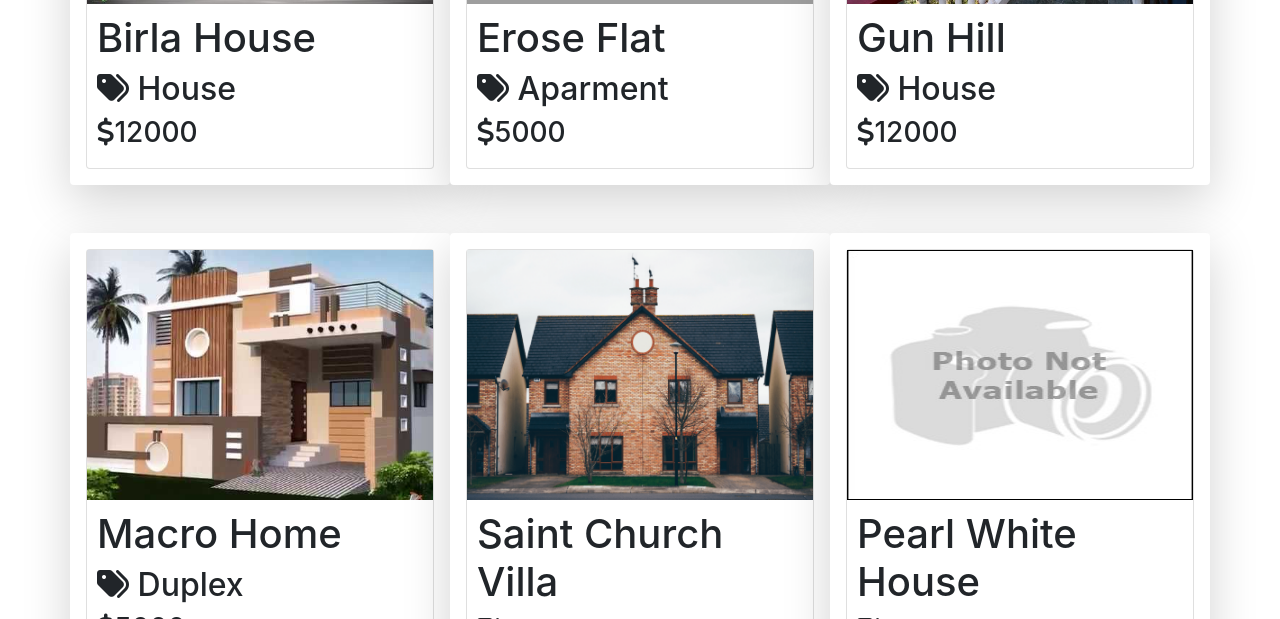
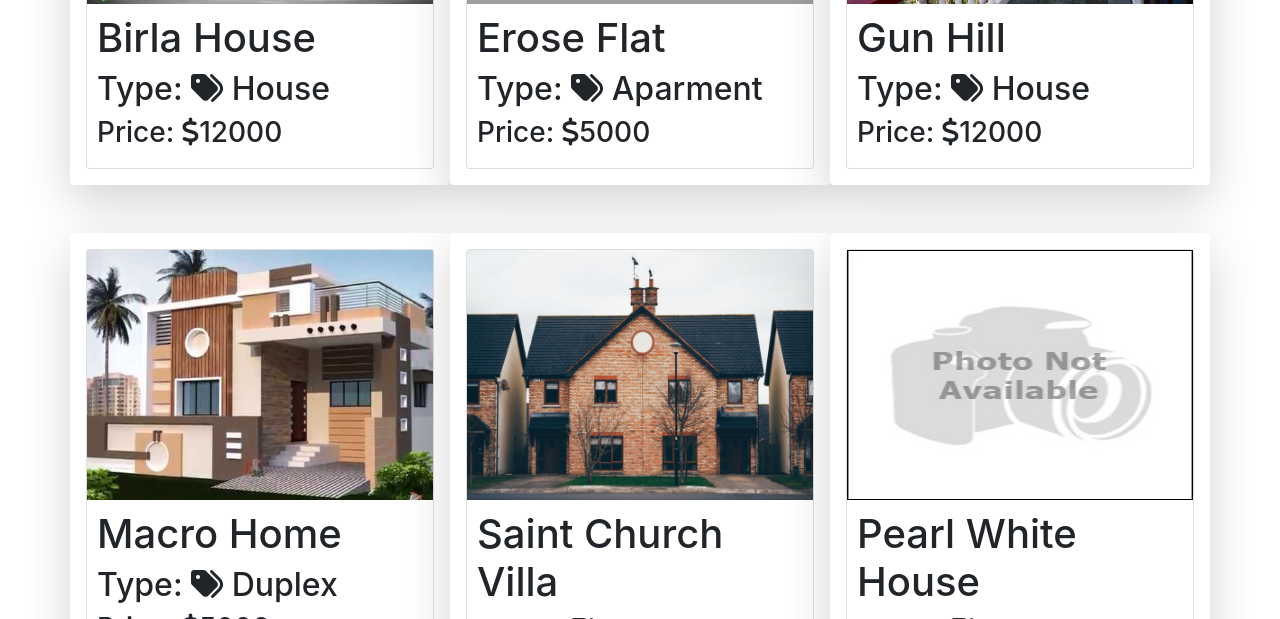
Before and after one commit to webtrainer-in/housing, an Angular app in the folder Housing-SPA/: page / in a window 1280 px wide. Shown: the part 333-952 px from the top of the page. Built offline with nearby package versions, Linux system fonts and the light colour scheme; grey boxes are pictures that could not be loaded.

Commit message:
Using HTTP call to get data
Signed-off-by: webtrainer-in <webtrainer-in@gmail.com>

```diff
--- a/Housing-SPA/angular.json
+++ b/Housing-SPA/angular.json
@@ -21,7 +21,8 @@
             "aot": false,
             "assets": [
               "src/favicon.ico",
-              "src/assets"
+              "src/assets",
+              "src/data"
             ],
             "styles": [
               "node_modules/bootstrap/dist/css/bootstrap.min.css",
--- a/Housing-SPA/src/app/app.module.ts
+++ b/Housing-SPA/src/app/app.module.ts
@@ -1,6 +1,7 @@
 import { BrowserModule } from '@angular/platform-browser';
 import { NgModule } from '@angular/core';
 import {FormsModule} from '@angular/forms'
+import { HttpClientModule } from '@angular/common/http';
 
 import { AppComponent } from './app.component';
 import { BindingComponent } from './binding/binding.component';
@@ -15,7 +16,7 @@ import { PropertyListComponent } from './property-list/property-list.component';
     PropertyListComponent
   ],
   imports: [
-    BrowserModule, FormsModule
+    BrowserModule, FormsModule, HttpClientModule
   ],
   providers: [],
   bootstrap: [AppComponent]
--- a/Housing-SPA/src/app/property-card/property-card.component.html
+++ b/Housing-SPA/src/app/property-card/property-card.component.html
@@ -3,7 +3,7 @@
     <img *ngIf="!property.image" class="propImg" src="assets/images/propNA.png" alt="property image">
     <div style="margin: 10px;">
         <h1> {{property.Name}} </h1>
-        <h2><i class="fas fa-tags"></i> {{property.Type}}</h2>
-        <h3><i class="fas fa-dollar-sign"></i>{{property.Price}}</h3>
+        <h2>Type: <i class="fas fa-tags"></i> {{property.Type}}</h2>
+        <h3>Price: <i class="fas fa-dollar-sign"></i>{{property.Price}}</h3>
     </div>
 </div>
--- a/Housing-SPA/src/app/property-list/property-list.component.ts
+++ b/Housing-SPA/src/app/property-list/property-list.component.ts
@@ -1,4 +1,6 @@
 import { Component, OnInit } from '@angular/core';
+import { HttpClient } from '@angular/common/http';
+import { map } from 'rxjs/operators';
 
 @Component({
   selector: 'app-property-list',
@@ -6,57 +8,24 @@ import { Component, OnInit } from '@angular/core';
   styleUrls: ['./property-list.component.css']
 })
 export class PropertyListComponent implements OnInit {
-  Properties: Array<any>=[
-    {
-      "id":1,
-      "Name":"Birla House",
-      "Type":"House",
-      "Price":12000,
-      "image":"house-3"
-    },
 
-    {
-      "id":2,
-      "Name":"Erose Flat",
-      "Type":"Aparment",
-      "Price":5000,
-      "image":"apartment-1"
-    },
-    {
-      "id":3,
-      "Name":"Gun Hill",
-      "Type":"House",
-      "Price":12000,
-      "image":"house-hill-2"
-    },
+  Properties: Array<any>;
 
-    {
-      "id":4,
-      "Name":"Macro Home",
-      "Type":"Duplex",
-      "Price":5000,
-      "image":"duplex-2"
-    },
-    {
-      "id":5,
-      "Name":"Saint Church Villa",
-      "Type":"House",
-      "Price":12000,
-      "image":"house-1"
-    },
-
-    {
-      "id":6,
-      "Name":"Pearl White House",
-      "Type":"Duplex",
-      "Price":5000,
-    }
-  ];
-
-
-  constructor() { }
+  constructor(private http:HttpClient) { }
 
   ngOnInit() {
+    this.http.get('data/properties.json')
+    .pipe(
+      map(responseData => {
+        //console.log(responseData);
+        const PropertiesArray = [];
+        for (const id in responseData) {
+            PropertiesArray.push(responseData[id]);
+        }
+        //console.log(PropertiesArray);
+        return PropertiesArray;
+      })
+    )
+    .subscribe(data=>this.Properties=data);
   }
-
-}
+  }
--- /dev/null
+++ b/Housing-SPA/src/data/properties.json
@@ -0,0 +1,46 @@
+[
+    {
+      "id":1,
+      "Name":"Birla House",
+      "Type":"House",
+      "Price":12000,
+      "image":"house-3"
+    },
+
+    {
+      "id":2,
+      "Name":"Erose Flat",
+      "Type":"Aparment",
+      "Price":5000,
+      "image":"apartment-1"
+    },
+    {
+      "id":3,
+      "Name":"Gun Hill",
+      "Type":"House",
+      "Price":12000,
+      "image":"house-hill-2"
+    },
+
+    {
+      "id":4,
+      "Name":"Macro Home",
+      "Type":"Duplex",
+      "Price":5000,
+      "image":"duplex-2"
+    },
+    {
+      "id":5,
+      "Name":"Saint Church Villa",
+      "Type":"House",
+      "Price":12000,
+      "image":"house-1"
+    },
+
+    {
+      "id":6,
+      "Name":"Pearl White House",
+      "Type":"Duplex",
+      "Price":5000
+    }
+  ]
```
Also changed, not shown: Housing-SPA/src/app/Data/data.json (deleted, +0 -57 lines).
